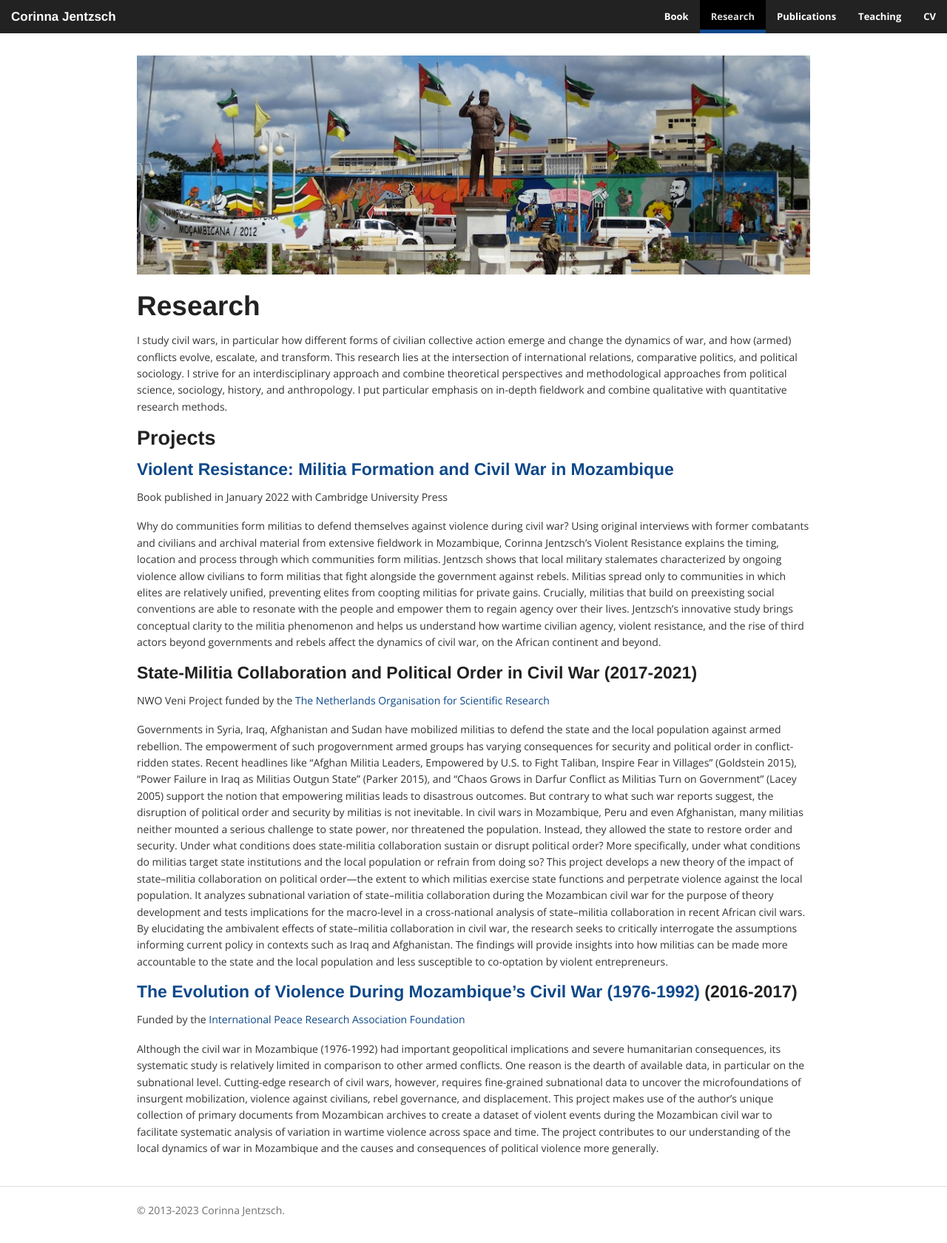
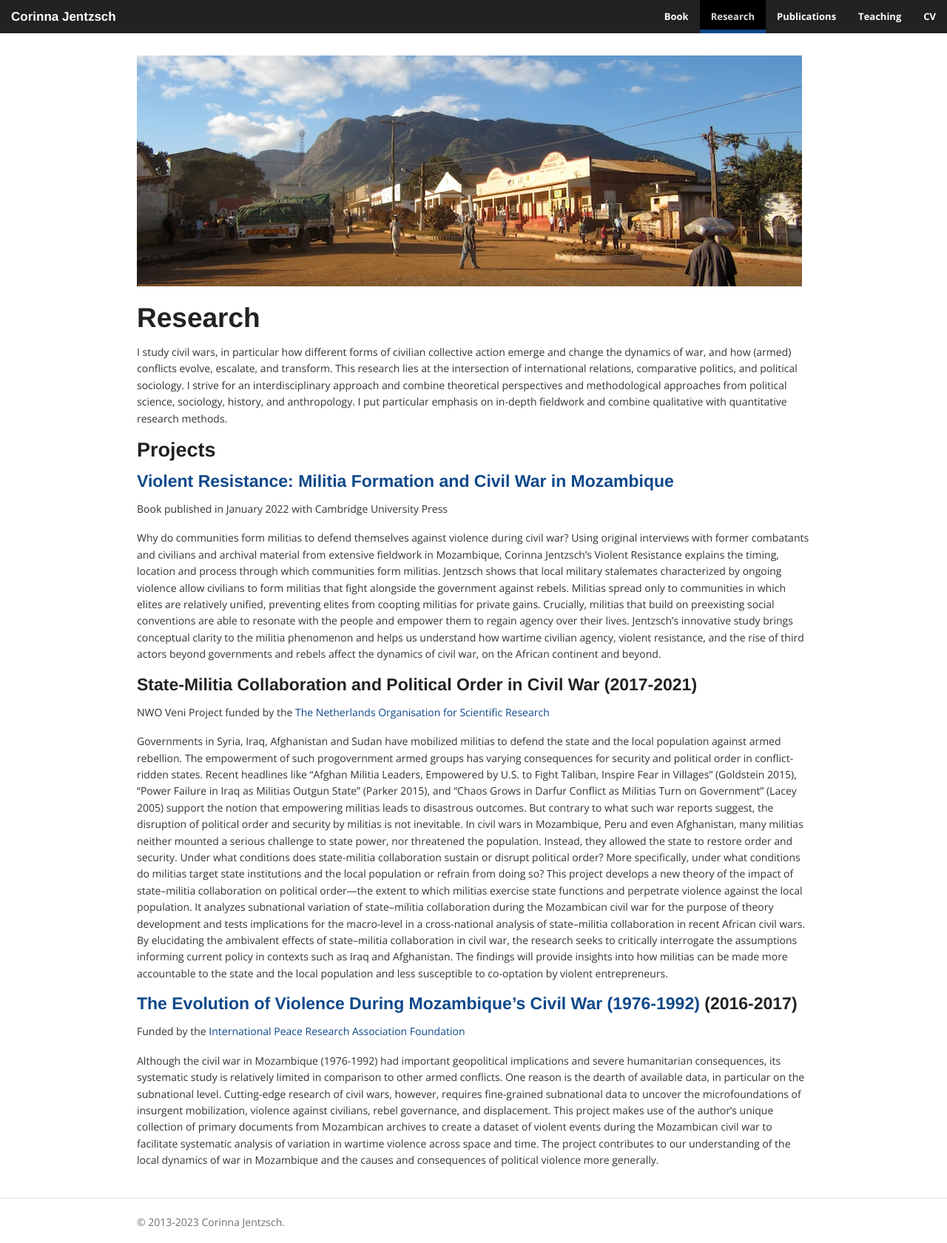
Before and after one commit to corinnajentzsch/corinnajentzsch.github.io, a Jekyll site: the page built from research.md, in a window 1280 px wide. Shown: the whole page at 74% size. Built offline with Jekyll 4.4.1, drawn with Linux system fonts in a browser that asks for light colours.

Commit message:
Update research.md

```diff
--- a/research.md
+++ b/research.md
@@ -2,7 +2,7 @@
 layout: default
 title: Research
 published: true
-banner: '![Nampula City](/assets/media/nampula-square.jpg)'
+banner: '![Gurué, Zambézia](/assets/media/gurue-street.jpg)'
 ---
 
 
```
